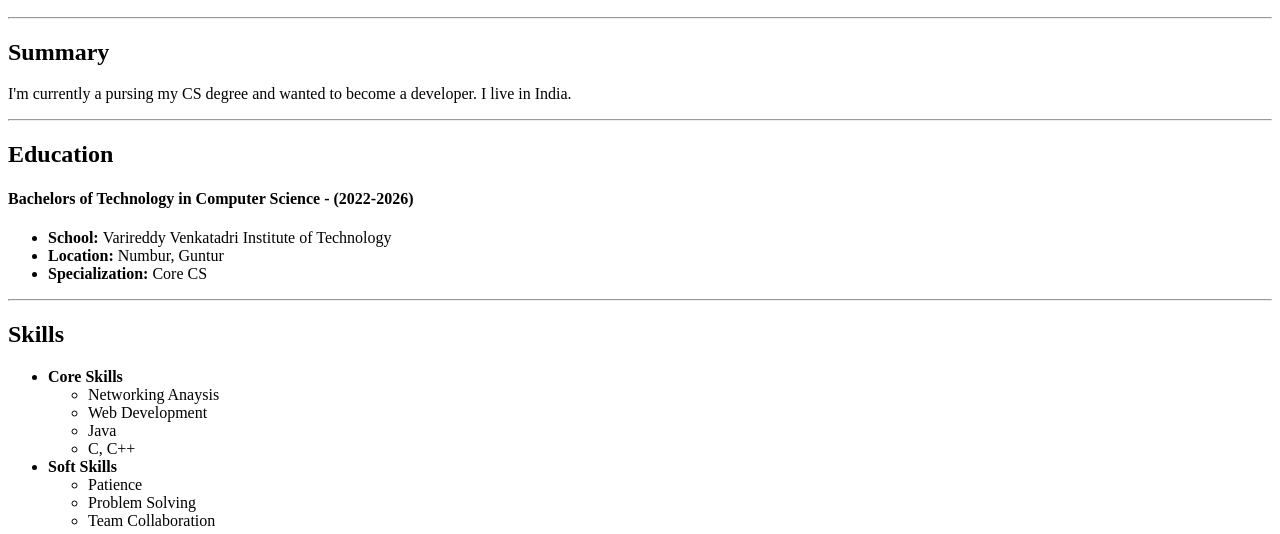
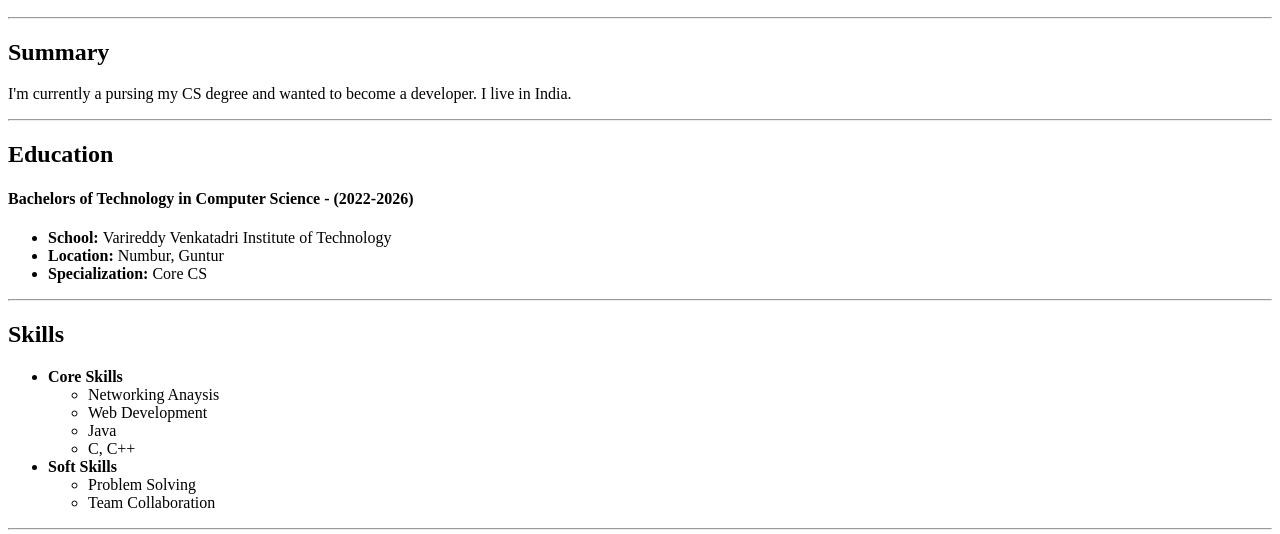
Before and after one commit to BOT-HARI-01/my-resume, a plain HTML site: page index.html in a window 1280 px wide. Shown: the part 266-800 px from the top of the page. Drawn offline with Linux system fonts and the light colour scheme.

Commit message:
index.html

```diff
--- a/index.html
+++ b/index.html
@@ -35,7 +35,7 @@
             </li>
             <li><strong>Soft Skills</strong>
                 <ul>
-                    <li>Patience</li>
+<!--                     <li>Patience</li> -->
                     <li>Problem Solving</li>
                     <li>Team Collaboration</li>
                 </ul>
```
